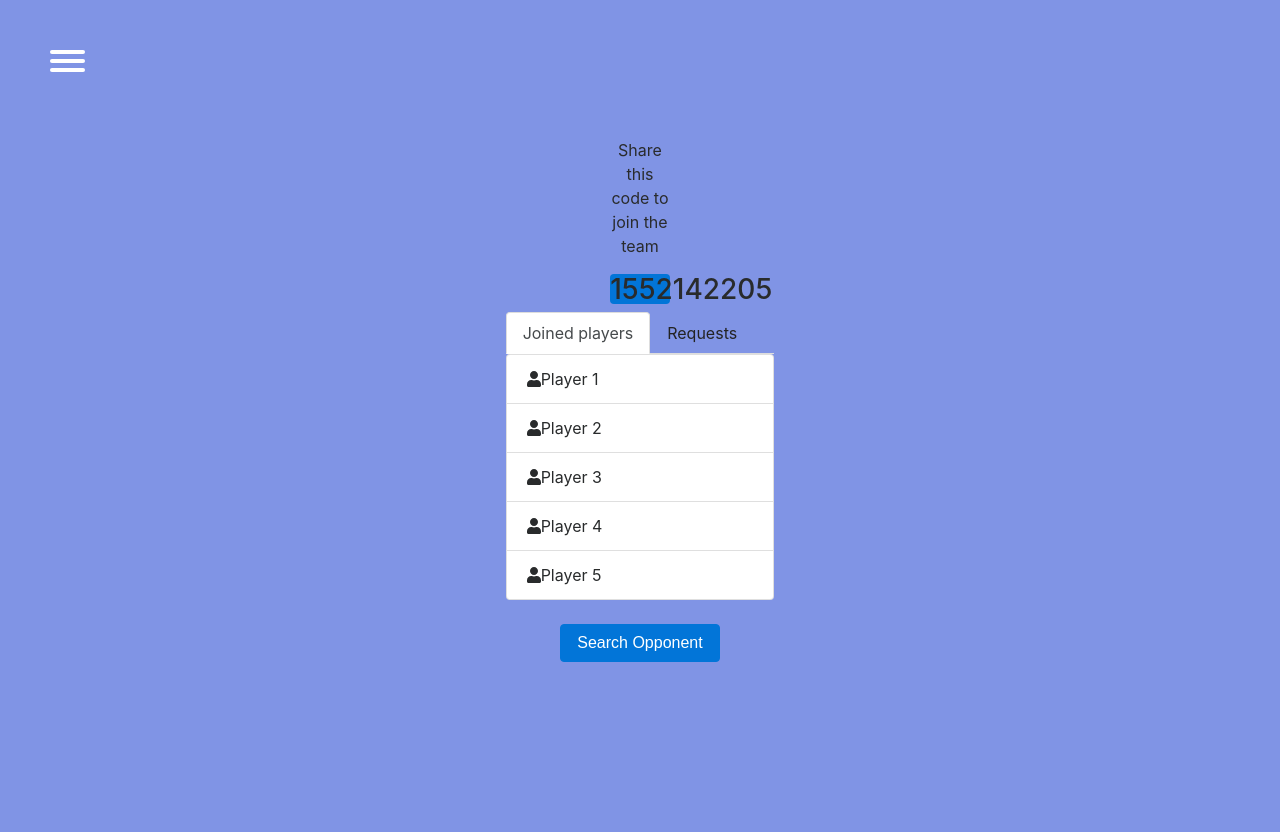
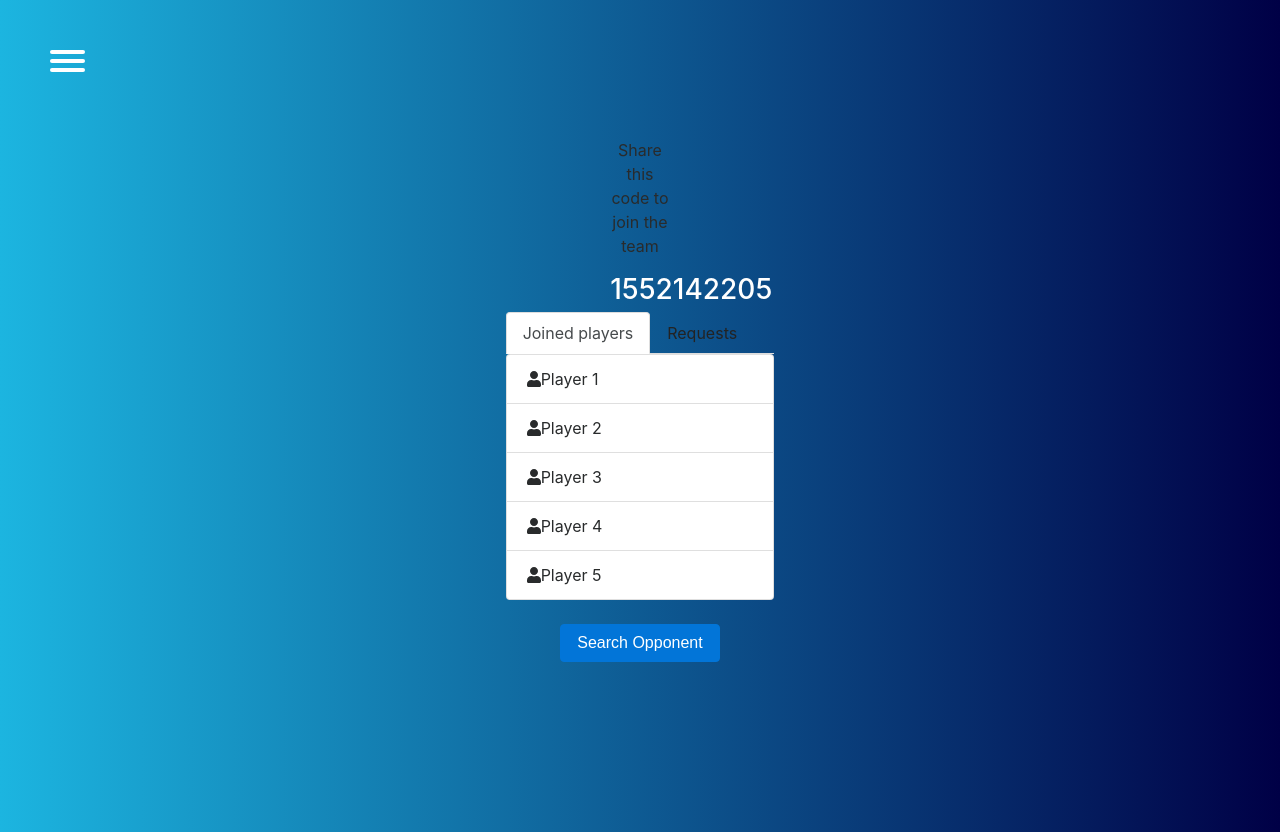
Before and after one commit to obed123456/teamgrape, a PHP site: page /joinplayer.html in a window 1280 px wide. Run offline with PHP 8.4, Linux system fonts and the light colour scheme; some libraries are stand-ins or nearby versions.

Commit message:
theme change on joinplayers.html

```diff
--- a/CSS/stylesheet.css
+++ b/CSS/stylesheet.css
@@ -1,6 +1,15 @@
+body {
+background: #000046;  /* fallback for old browsers */
+background: -webkit-linear-gradient(to left, #000046, #1CB5E0 );  /* Chrome 10-25, Safari 5.1-6 */
+background: linear-gradient(to left,#000046, #1CB5E0 ); /* W3C, IE 10+/ Edge, Firefox 16+, Chrome 26+, Opera 12+, Safari 7+ */
+
+}
+
+
 .bg-color{
   background-color: #F5B041  ;
 }
+
 .v-height {
   display: flex;
   justify-content: center;
@@ -44,7 +53,7 @@ background: linear-gradient(to left,#000046, #1CB5E0 ); /* W3C, IE 10+/ Edge, Fi
   z-index: 0;
 }
 
-h2{
+h2,h3{
 	color:white;
 
 }
--- a/joinplayer.html
+++ b/joinplayer.html
@@ -42,7 +42,7 @@
     <div class="container-fluid" >
         <div class="col-sm-4 col-xs-12 mx-auto d-block">
             <p class="text-center">Share this code to join the team</p>
-            <h3 id="myInput" class="bg-primary text-center rounded" onClick="myFunction()">1552142205</h3>
+            <h3 id="myInput" class="border text-center rounded" onClick="myFunction()">1552142205</h3>
         </div>
 
         <ul class="nav nav-tabs" role="tablist">
--- a/startpage.html
+++ b/startpage.html
@@ -23,8 +23,7 @@
 
       <ul id="menu">
         <a href="#"><li>Leaderboard</li></a>
-        <a href="#"><li>Join a Team</li></a>
-        <a href="#"><li>Create a Team</li></a>
+        <a href="joinplayer.html"><li>Join a Team</li></a>
         <a href="#"><li>Settings</li></a>
         <a href="#" role="button" data-toggle="modal" data-target="#rulesAbout"><li>Help</li></a>
         <a href="index.html"><li>Logout</li></a>
```
